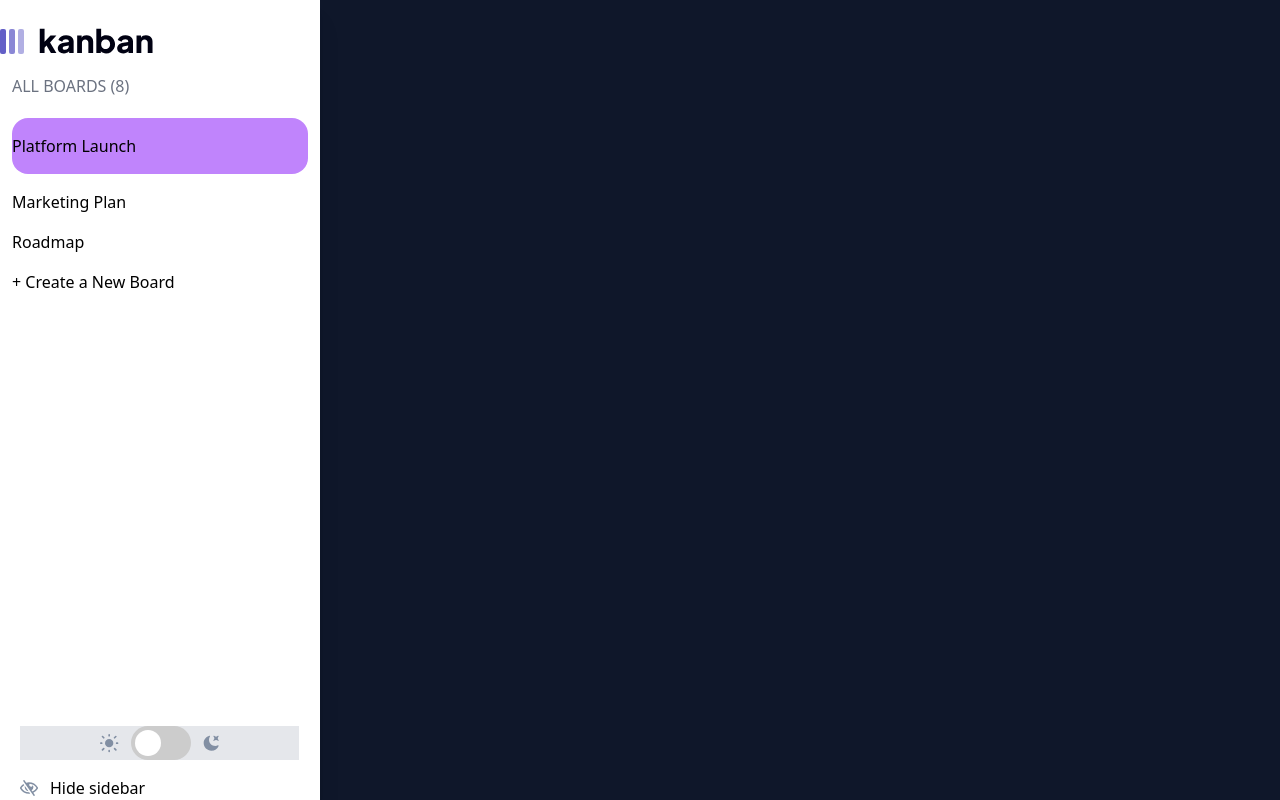
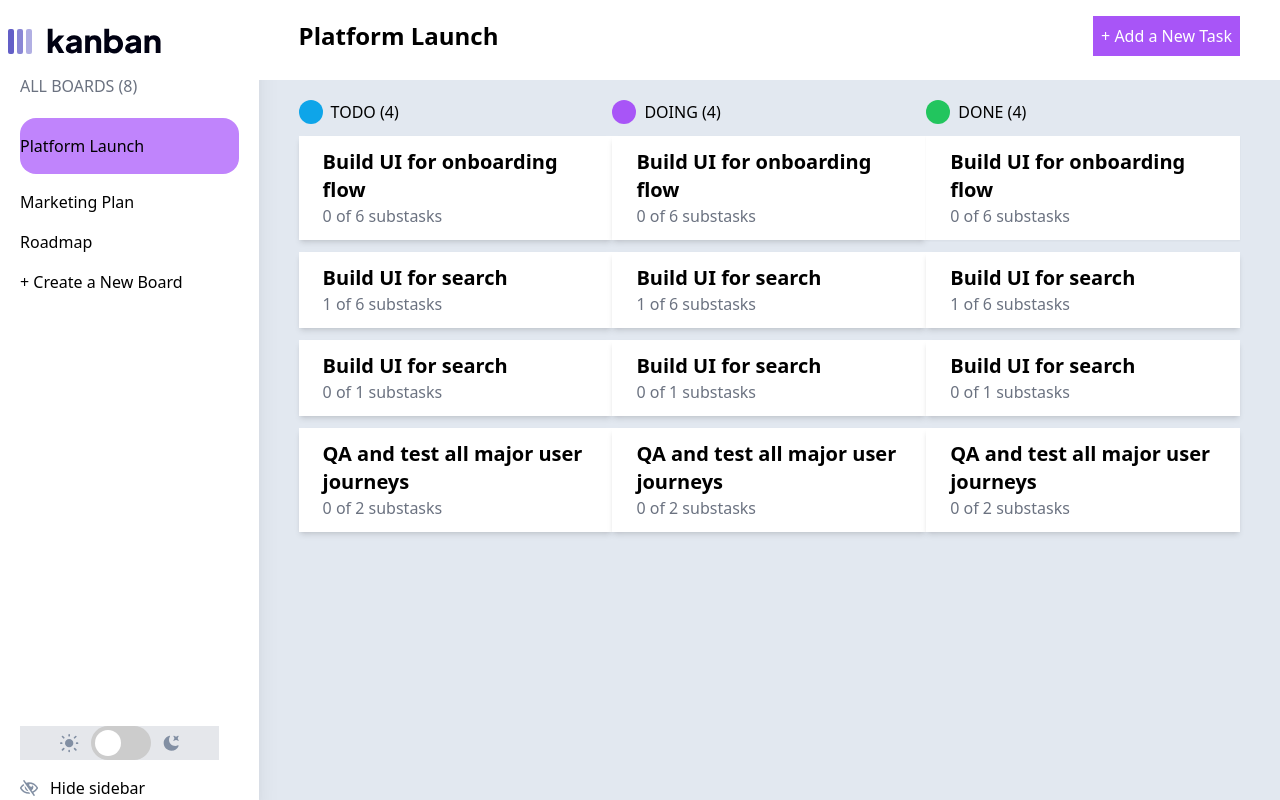
Before and after one commit to AhmaadAlharbi/Kanban-task-management-web-app, a Vue app: page / in a window 1280 px wide. Built offline with nearby package versions, Linux system fonts and the light colour scheme.

Commit message:
adding static tasks to page

```diff
--- a/index.html
+++ b/index.html
@@ -6,7 +6,7 @@
     <meta name="viewport" content="width=device-width, initial-scale=1.0" />
     <title>Vite App</title>
   </head>
-  <body class="bg-slate-900">
+  <body class="bg-slate-200">
     <div id="app"></div>
     <script type="module" src="/src/main.js"></script>
   </body>
--- a/src/App.vue
+++ b/src/App.vue
@@ -5,10 +5,10 @@ import Sidebar from "@/components/Sidebar.vue";
 </script>
 
 <template>
-  <Navbar />
-  <Sidebar />
-
-  <RouterView />
+  <div class="flex">
+    <Sidebar />
+    <RouterView />
+  </div>
 </template>
 
 <style scoped>
--- a/src/components/Navbar.vue
+++ b/src/components/Navbar.vue
@@ -1,5 +1,15 @@
 <template>
-  <div></div>
+  <div class="flex flex-col w-full">
+    <nav class="bg-white h-20">
+      <ul class="flex justify-between items-center mt-4 px-10">
+        <li class="text-2xl font-bold">Platform Launch</li>
+        <li class="bg-purple-500 py-2 px-2 text-white cursor-pointer">
+          + Add a New Task
+        </li>
+      </ul>
+    </nav>
+    <h1 class="bg-white-400">wdas</h1>
+  </div>
 </template>
 
 <script>
--- a/src/components/Sidebar.vue
+++ b/src/components/Sidebar.vue
@@ -1,5 +1,5 @@
 <template>
-  <div class="bg-white shadow-xl py-7 w-80 h-screen">
+  <div class="bg-white shadow-xl py-7 w-80 h-screen px-2">
     <div class="">
       <img src="@/assets/images/logo-dark.svg" alt="" />
       <div class="">
@@ -15,7 +15,7 @@
       </div>
     </div>
     <div
-      class="flex items-center space-x-3 absolute bottom-10 justify-center left-5 bg-gray-200 px-20"
+      class="flex items-center space-x-3 absolute bottom-10 justify-center left-5 bg-gray-200 px-10"
     >
       <div>
         <img src="../assets/images/icon-light-theme.svg" alt="" />
--- a/src/views/HomeView.vue
+++ b/src/views/HomeView.vue
@@ -1,4 +1,88 @@
-<template></template>
+<template>
+  <div class="flex flex-col w-full">
+    <nav class="bg-white h-20">
+      <ul class="flex justify-between items-center mt-4 px-10">
+        <li class="text-2xl font-bold">Platform Launch</li>
+        <li class="bg-purple-500 py-2 px-2 text-white cursor-pointer">
+          + Add a New Task
+        </li>
+      </ul>
+    </nav>
+    <section class="container px-10 mt-5 flex justify-between items-center">
+      <!-- TODO -->
+      <div>
+        <div class="flex space-x-2">
+          <div class="h-6 w-6 rounded-full bg-sky-500"></div>
+          <h1 class="text-blak">TODO (4)</h1>
+        </div>
+        <div class="shadow-md bg-white mt-3 py-3 px-6">
+          <h3 class="font-bold text-xl">Build UI for onboarding flow</h3>
+          <p class="text-gray-500">0 of 6 substasks</p>
+        </div>
+        <div class="shadow-md bg-white mt-3 py-3 px-6">
+          <h3 class="font-bold text-xl">Build UI for search</h3>
+          <p class="text-gray-500">1 of 6 substasks</p>
+        </div>
+        <div class="shadow-md bg-white mt-3 py-3 px-6">
+          <h3 class="font-bold text-xl">Build UI for search</h3>
+          <p class="text-gray-500">0 of 1 substasks</p>
+        </div>
+        <div class="shadow-md bg-white mt-3 py-3 px-6">
+          <h3 class="font-bold text-xl">QA and test all major user journeys</h3>
+          <p class="text-gray-500">0 of 2 substasks</p>
+        </div>
+      </div>
+      <!-- DOING -->
+
+      <div>
+        <div class="flex space-x-2">
+          <div class="h-6 w-6 rounded-full bg-purple-500"></div>
+          <h1 class="text-blak">DOING (4)</h1>
+        </div>
+        <div class="shadow-md bg-white mt-3 py-3 px-6">
+          <h3 class="font-bold text-xl">Build UI for onboarding flow</h3>
+          <p class="text-gray-500">0 of 6 substasks</p>
+        </div>
+        <div class="shadow-md bg-white mt-3 py-3 px-6">
+          <h3 class="font-bold text-xl">Build UI for search</h3>
+          <p class="text-gray-500">1 of 6 substasks</p>
+        </div>
+        <div class="shadow-md bg-white mt-3 py-3 px-6">
+          <h3 class="font-bold text-xl">Build UI for search</h3>
+          <p class="text-gray-500">0 of 1 substasks</p>
+        </div>
+        <div class="shadow-md bg-white mt-3 py-3 px-6">
+          <h3 class="font-bold text-xl">QA and test all major user journeys</h3>
+          <p class="text-gray-500">0 of 2 substasks</p>
+        </div>
+      </div>
+      <!-- DONE -->
+
+      <div>
+        <div class="flex space-x-2">
+          <div class="h-6 w-6 rounded-full bg-green-500"></div>
+          <h1 class="text-blak">DONE (4)</h1>
+        </div>
+        <div class="shadow-sm bg-white mt-3 py-3 px-6">
+          <h3 class="font-bold text-xl">Build UI for onboarding flow</h3>
+          <p class="text-gray-500">0 of 6 substasks</p>
+        </div>
+        <div class="shadow-md bg-white mt-3 py-3 px-6">
+          <h3 class="font-bold text-xl">Build UI for search</h3>
+          <p class="text-gray-500">1 of 6 substasks</p>
+        </div>
+        <div class="shadow-md bg-white mt-3 py-3 px-6">
+          <h3 class="font-bold text-xl">Build UI for search</h3>
+          <p class="text-gray-500">0 of 1 substasks</p>
+        </div>
+        <div class="shadow-md bg-white mt-3 py-3 px-6">
+          <h3 class="font-bold text-xl">QA and test all major user journeys</h3>
+          <p class="text-gray-500">0 of 2 substasks</p>
+        </div>
+      </div>
+    </section>
+  </div>
+</template>
 
 <script>
 export default {};
```
